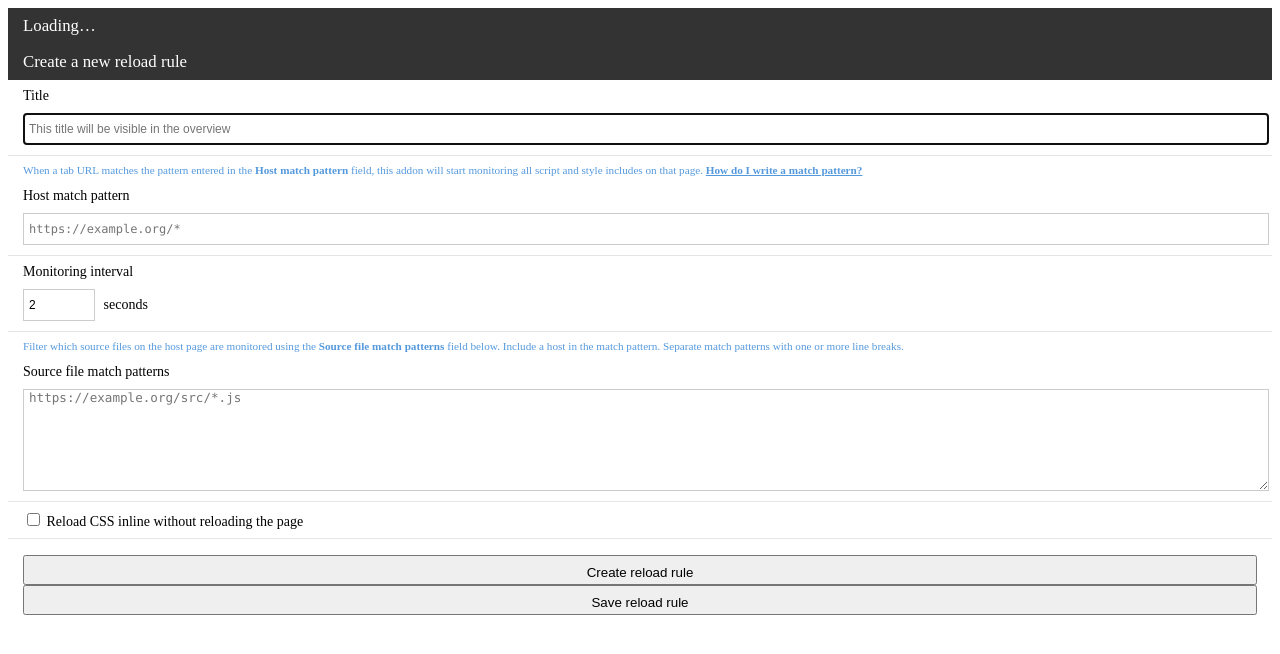
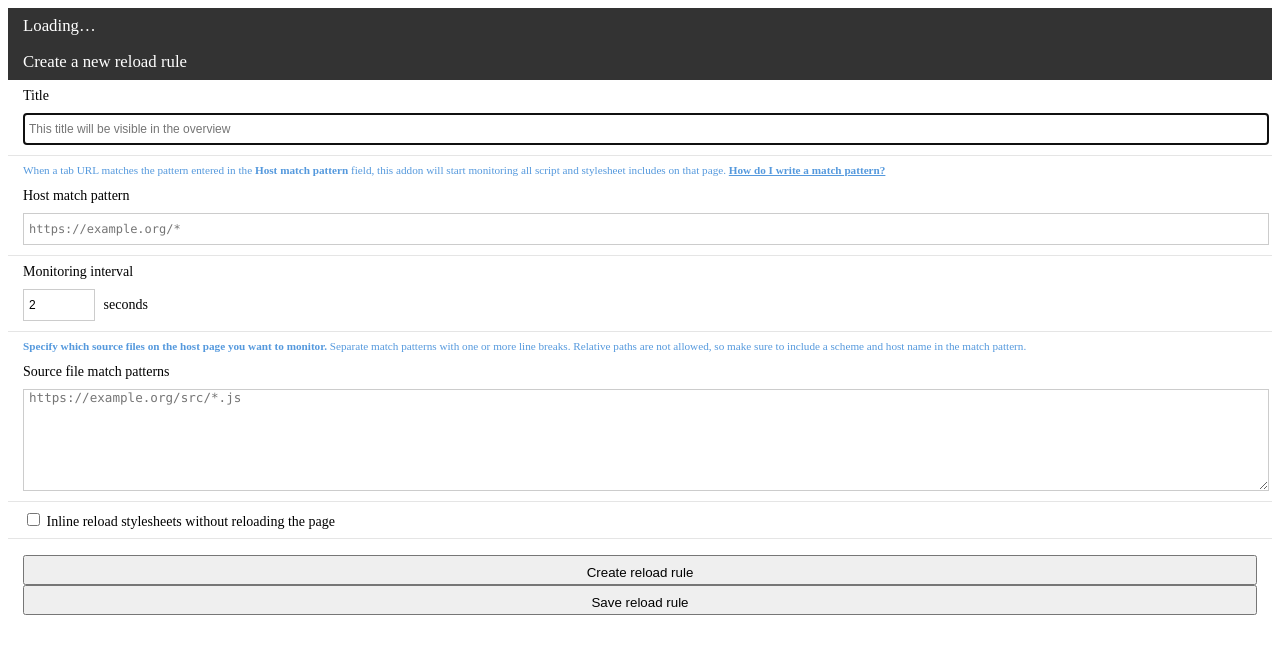
Before and after one commit to blaise-io/live-reload, a browser extension: page form/form.html in a window 1280 px wide. Drawn offline with Linux system fonts and the light colour scheme.

Commit message:
Copy and size of edit form

```diff
--- a/form/form.html
+++ b/form/form.html
@@ -26,7 +26,7 @@
         </div>
         <div class="form-row help">
             When a tab URL matches the pattern entered in the <strong>Host match pattern</strong> field,
-            this addon will start monitoring all script and style includes on that page.
+            this addon will start monitoring all script and stylesheet includes on that page.
             <a href="https://developer.mozilla.org/en-US/Add-ons/WebExtensions/Match_patterns" target="_blank">
                 <strong>How do I write a match pattern?</strong>
             </a>
@@ -51,8 +51,9 @@
                    value="2"> seconds
         </div>
         <div class="form-row help">
-            Filter which source files on the host page are monitored using the <strong>Source file match patterns</strong> field below.
-            Include a host in the match pattern. Separate match patterns with one or more line breaks.
+            <strong>Specify which source files on the host page you want to monitor.</strong>
+            Separate match patterns with one or more line breaks.
+            Relative paths are not allowed, so make sure to include a scheme and host name in the match pattern.
         </div>
         <div class="form-row browser-style">
             <label for="sources">Source file match patterns</label>
@@ -65,7 +66,7 @@
         <div class="form-row browser-style">
             <label>
                 <input type="checkbox" name="inlinecss" value="true">
-                Reload CSS inline without reloading the page
+                Inline reload stylesheets without reloading the page
             </label>
         </div>
         <div class="form-row form-submit browser-style">
--- a/popup/popup.js
+++ b/popup/popup.js
@@ -75,7 +75,7 @@ document.body.addEventListener('click', (event) => {
     if (popAttr) {
         window.open(browser.extension.getURL(popAttr.getAttribute('data-pop')),
             'live-reload',
-            `width=400,height=590,
+            `width=400,height=640,
             left=${event.screenX - 440},
             top=${event.screenY - 50}`
         );
```
